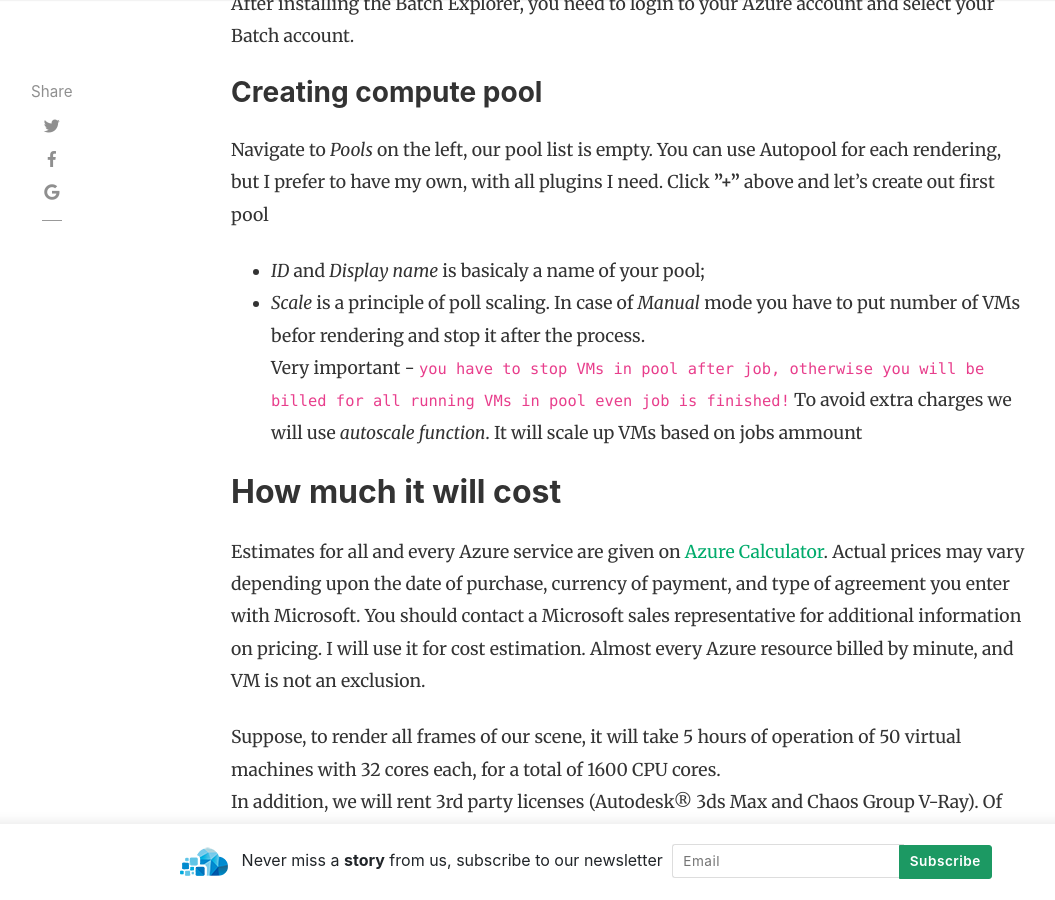
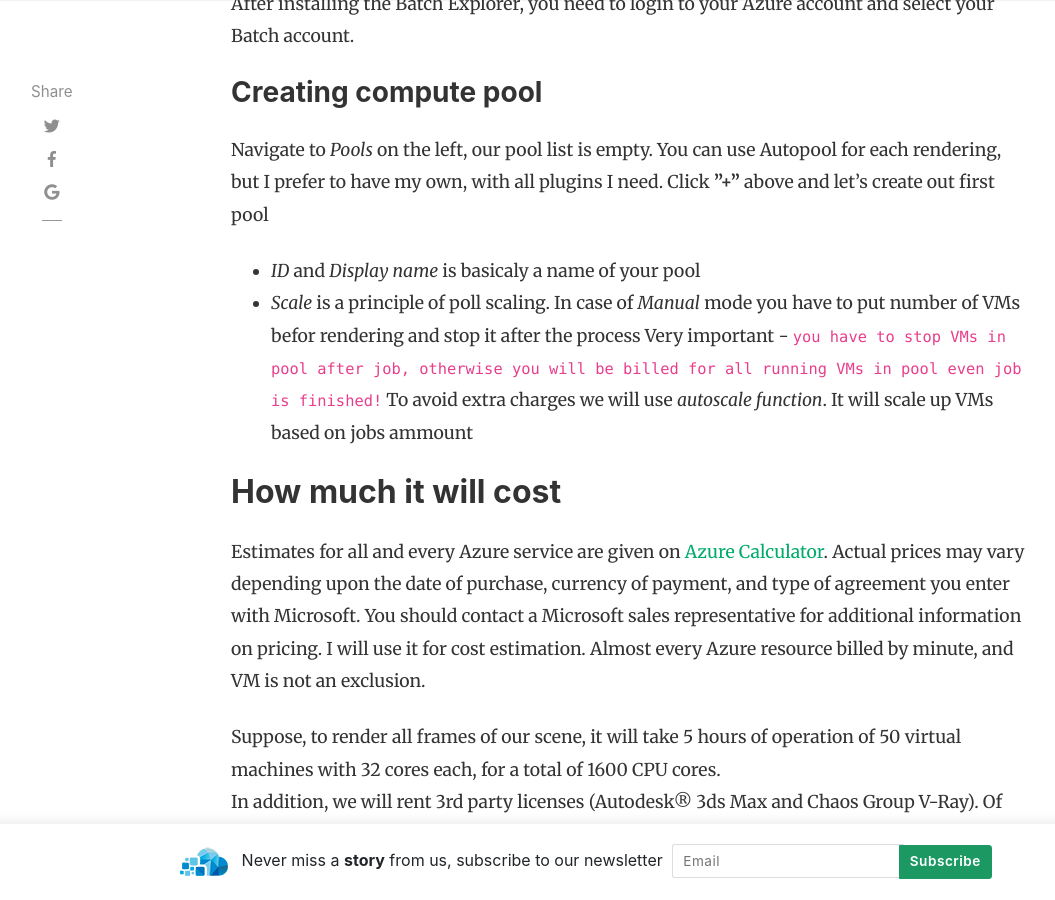
Before and after one commit to AzCEE/azcee.github.io, a Jekyll site: the page built from _posts/2019-02-08-Rendering.md, in a window 1280 px wide and 900 px high, scrolled down 5278 px. Shown: the whole window, without its empty margins (54-1109 px from the left). Built offline with Jekyll 4.4.1, drawn with Linux system fonts in a browser that asks for light colours; nearby versions of some CDN libraries; comment, search, counter and statistics services are not loaded.

Commit message:
Update 2019-02-08-Rendering.md

```diff
--- a/_posts/2019-02-08-Rendering.md
+++ b/_posts/2019-02-08-Rendering.md
@@ -88,8 +88,8 @@
 
 Navigate to *Pools* on the left, our pool list is empty. You can use Autopool for each rendering, but I prefer to have my own, with all plugins I need. Click **"+"** above and let's create out first pool
 
-- *ID* and *Display name* is basicaly a name of your pool;
-- *Scale* is a principle of poll scaling. In case of *Manual* mode you have to put number of VMs befor rendering and stop it after the process.
+- *ID* and *Display name* is basicaly a name of your pool
+- *Scale* is a principle of poll scaling. In case of *Manual* mode you have to put number of VMs befor rendering and stop it after the process
 Very important - `you have to stop VMs in pool after job, otherwise you will be billed for all running VMs in pool even job is finished!`
 To avoid extra charges we will use *autoscale function*. It will scale up VMs based on jobs ammount
 
```
